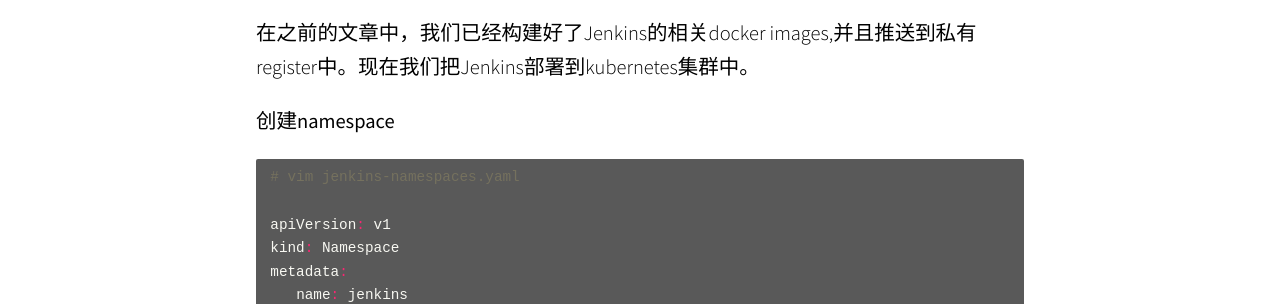
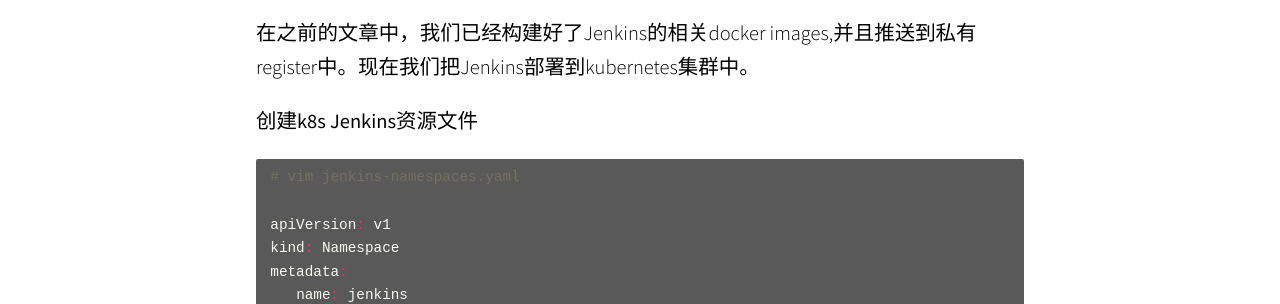
Before and after one commit to astrisk/astrisk.github.io, a Jekyll site: the page built from _posts/2018-03-15-kubernetes-jenkins deploy.md, in a window 1280 px wide and 900 px high. Shown: the part 405-709 px from the top of the window. Built offline with Jekyll 4.4.1, drawn with Linux system fonts in a browser that asks for light colours; some web fonts are replaced.

Commit message:
修改标题

```diff
--- a/_posts/2018-03-15-kubernetes-jenkins deploy.md
+++ b/_posts/2018-03-15-kubernetes-jenkins deploy.md
@@ -6,7 +6,7 @@
 
 在之前的文章中，我们已经构建好了Jenkins的相关docker images,并且推送到私有register中。现在我们把Jenkins部署到kubernetes集群中。
 
-**创建namespace**
+**创建k8s Jenkins资源文件**
 
 
 {% highlight c %}
```
